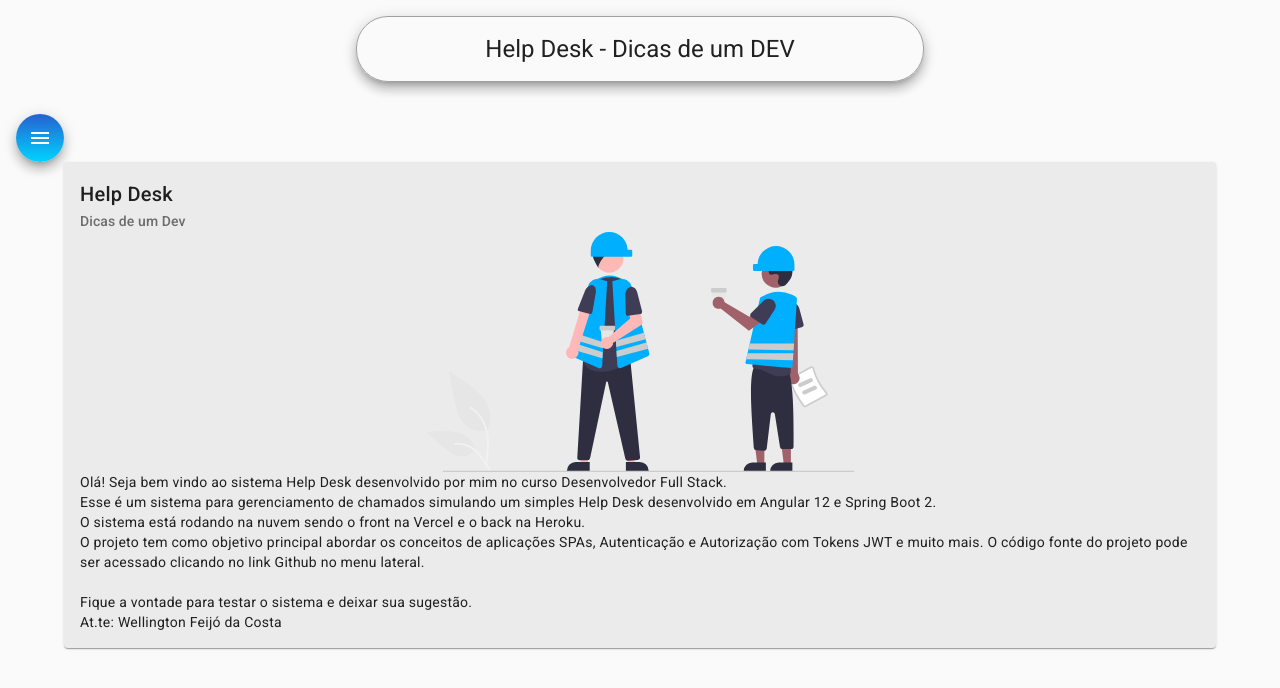
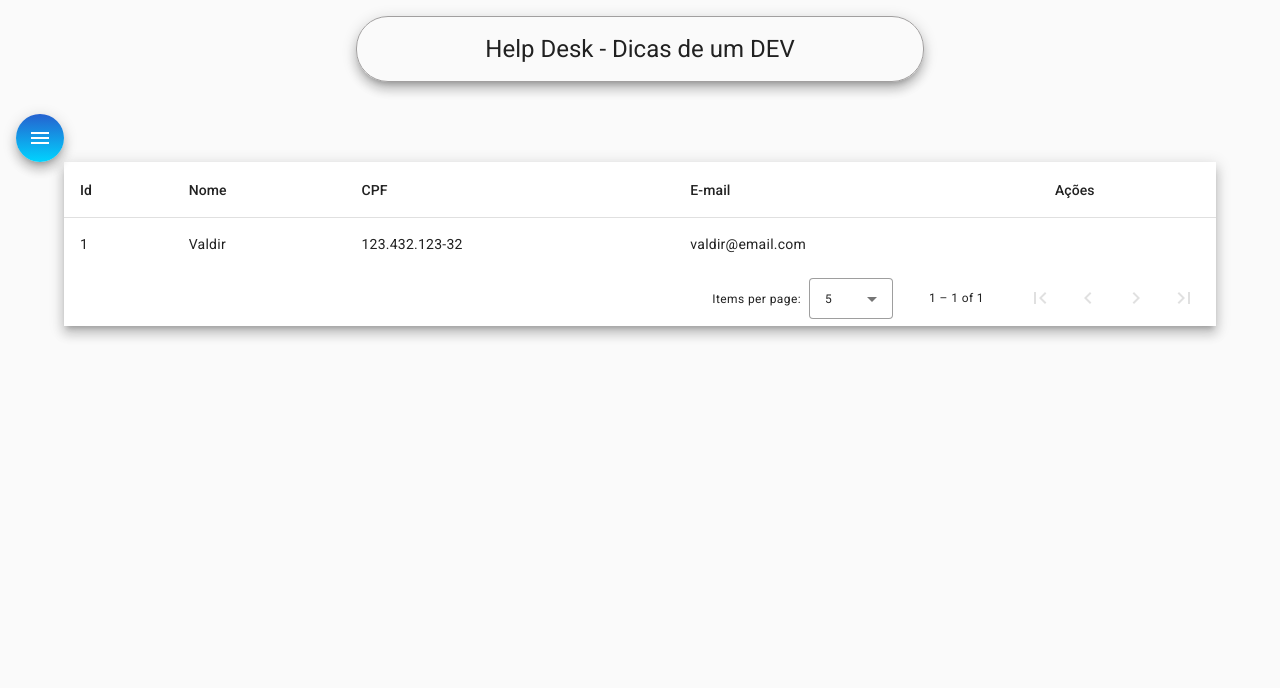
Before and after one commit to wellingtonfcdev/helpdesk-front, an Angular app: page /tecnicos in a window 1280 px wide. Before the commit this address led to /home. Shown: the top 688 px of the page. Built offline with nearby package versions, Linux system fonts and the light colour scheme.

Commit message:
Ajuste tecnico list, criação do model

```diff
--- a/src/app/components/nav/nav.component.ts
+++ b/src/app/components/nav/nav.component.ts
@@ -11,6 +11,6 @@
   constructor(private router: Router){}
 
   ngOnInit(): void {
-      this.router.navigate(['home'])
+      this.router.navigate(['tecnicos'])
   }
 }
--- a/src/app/components/tecnico/tecnico-list/tecnico-list.component.css
+++ b/src/app/components/tecnico/tecnico-list/tecnico-list.component.css
@@ -0,0 +1,8 @@
+.container{
+    width: 90%;
+    margin: auto;
+}
+
+table {
+    width: 100%;
+  }
--- a/src/app/components/tecnico/tecnico-list/tecnico-list.component.html
+++ b/src/app/components/tecnico/tecnico-list/tecnico-list.component.html
@@ -1 +1,45 @@
-<p>tecnico-list works!</p>
+<div class="container">
+<div class="mat-elevation-z8">
+    <table mat-table [dataSource]="dataSource">
+
+      <!-- Position Column -->
+      <ng-container matColumnDef="position">
+        <th mat-header-cell *matHeaderCellDef> Id </th>
+        <td mat-cell *matCellDef="let element"> {{element.id}} </td>
+      </ng-container>
+
+      <!-- Name Column -->
+      <ng-container matColumnDef="name">
+        <th mat-header-cell *matHeaderCellDef> Nome </th>
+        <td mat-cell *matCellDef="let element"> {{element.nome}} </td>
+      </ng-container>
+
+      <!-- Weight Column -->
+      <ng-container matColumnDef="weight">
+        <th mat-header-cell *matHeaderCellDef> CPF </th>
+        <td mat-cell *matCellDef="let element"> {{element.cpf}} </td>
+      </ng-container>
+
+      <!-- Symbol Column -->
+      <ng-container matColumnDef="symbol">
+        <th mat-header-cell *matHeaderCellDef> E-mail </th>
+        <td mat-cell *matCellDef="let element"> {{element.email}} </td>
+      </ng-container>
+
+      <ng-container matColumnDef="acoes">
+        <th mat-header-cell *matHeaderCellDef> Ações </th>
+        <td mat-cell *matCellDef="let element"> {{element.acoes}} </td>
+      </ng-container>
+
+      <tr mat-header-row *matHeaderRowDef="displayedColumns"></tr>
+      <tr mat-row *matRowDef="let row; columns: displayedColumns;"></tr>
+    </table>
+
+    <mat-paginator [pageSizeOptions]="[5, 10, 20]"
+                   showFirstLastButtons
+                   aria-label="Select page of periodic elements">
+    </mat-paginator>
+  </div>
+
+
+</div>
--- a/src/app/components/tecnico/tecnico-list/tecnico-list.component.ts
+++ b/src/app/components/tecnico/tecnico-list/tecnico-list.component.ts
@@ -1,10 +1,42 @@
-import { Component } from '@angular/core';
+import { Component, OnInit, ViewChild } from '@angular/core';
+import { MatPaginator } from '@angular/material/paginator';
+import { MatTableDataSource } from '@angular/material/table';
+import { Tecnico } from 'src/app/models/tecnico';
 
 @Component({
   selector: 'app-tecnico-list',
   templateUrl: './tecnico-list.component.html',
   styleUrls: ['./tecnico-list.component.css']
 })
-export class TecnicoListComponent {
+export class TecnicoListComponent implements OnInit {
 
+  ELEMENT_DATA: Tecnico[] = [
+    {
+      id: 1,
+      nome: 'Valdir',
+      cpf: '123.432.123-32',
+      email: 'valdir@email.com',
+      senha: '1234',
+      perfis: ['0'],
+      dataCriacao: '21/04/2023'
+    }
+  ]
+
+
+  displayedColumns: string[] = ['position', 'name', 'weight', 'symbol','acoes'];
+  dataSource = new MatTableDataSource<Tecnico>(this.ELEMENT_DATA);
+
+  constructor(){}
+
+  ngOnInit(): void {
+
+  }
+
+
+
+  @ViewChild(MatPaginator) paginator: MatPaginator;
+
+  ngAfterViewInit() {
+    this.dataSource.paginator = this.paginator;
+  }
 }
--- /dev/null
+++ b/src/app/models/tecnico.ts
@@ -0,0 +1,9 @@
+export interface Tecnico{
+    id?: any;
+    nome: string;
+    cpf: string;
+    email: string;
+    senha: string;
+    perfis: string[];
+    dataCriacao: any;
+}
```
